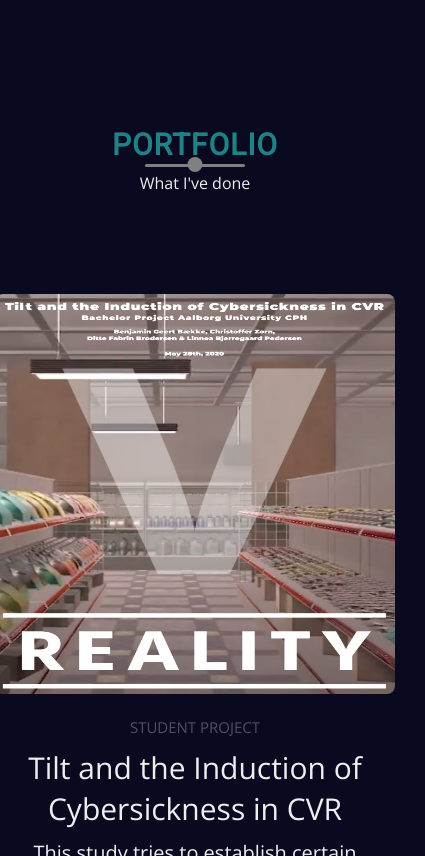
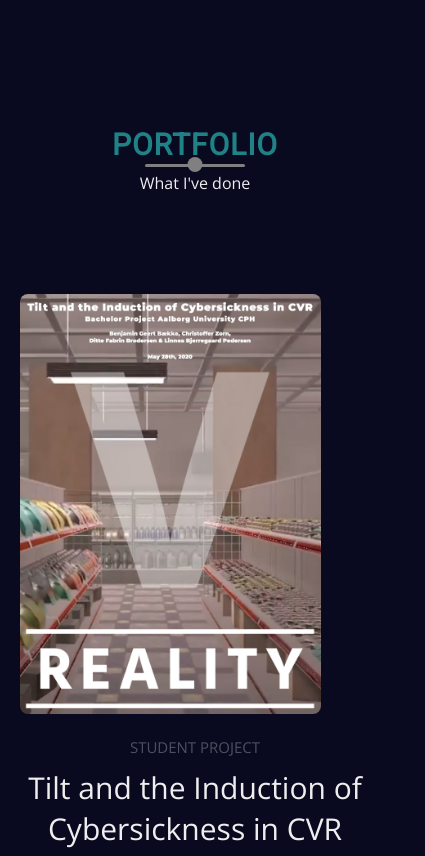
Before and after one commit to ChristofferZorn01/Portfolio, a website: page index.html in a window 390 px wide. Shown: the part 3513-4369 px from the top of the page, 425 px wide, since content can reach past the window. Drawn offline with nearby package versions, Linux system fonts and the light colour scheme.

Commit message:
Fixed responsive imgs.

```diff
--- a/main.css
+++ b/main.css
@@ -331,9 +331,11 @@ li{
 
 .portfolio-img img{
     border-radius: 8px;
-    height: 400px;
-    width: 400px;
+    width: 100%
+    max-width: 400px;
+    height: auto;
 }
+
 .portfolio-description{
 }
 
```
